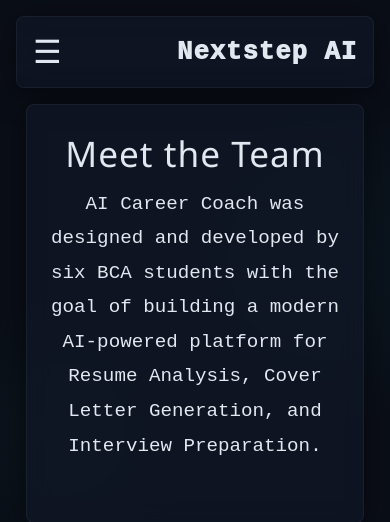
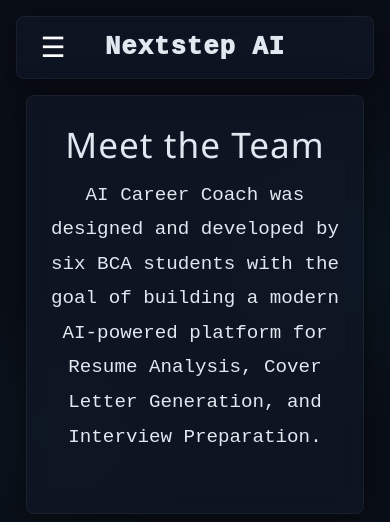
Before and after one commit to 6gbibm-art/6gb, a Python web app: template templates/about.html in a window 390 px wide. Shown: the top 522 px of the page. Run offline with Jinja, Linux system fonts and the light colour scheme; the template is opened without the code that fills it, so the values that code supplies are empty.

Commit message:
fixed the button alignment

```diff
--- a/static/styles.css
+++ b/static/styles.css
@@ -70,7 +70,7 @@
         cursor: pointer;
         transition: all 0.3s ease;
         border-radius: 4px;
-        font-size: 1.3rem;
+        font-size: 1.1rem;
         font-weight : 900;
         display: inline-block; /* Ensures padding works correctly on links */
     }
@@ -849,22 +849,28 @@
    MOBILE NAVIGATION
 ===================================================== */
 
-.menu-toggle {
+.menu-toggle{
+    position:absolute;
+    left:16px;
+    top:50%;
+    transform:translateY(-50%);
 
-    display: none;
+    width:40px;
+    height:40px;
 
-    background: none;
+    display:flex;
+    align-items:center;
+    justify-content:center;
 
-    border: none;
+    background:transparent;
+    border:none;
 
-    color: var(--text-primary);
+    color:white;
+    font-size:28px;
+    cursor:pointer;
 
-    font-size: 2rem;
-
-    cursor: pointer;
-
+    z-index:2000;
 }
-
 /* Hide mobile components on desktop */
 
 #mobile-nav,
@@ -890,15 +896,33 @@
 
         display:block;
 
+        position:absolute;
+
+        left:1rem;
+
+        top:50%;
+
+        transform:translateY(-50%);
+
     }
-    header button.ham{
-        display: flex;
-        justify-content: flex-start;
-        position: absolute;
+
+    header{
+
+        position:relative;
+
+        display:flex;
+
+        justify-content:center;
+
+        align-items:center;
+
+        padding:1rem 1.25rem;
+
     }
+
     header .logo{
-        display:flex;
-        justify-content: center;
+        margin:0 auto;
+        text-align: center;
     }
 
     /* -----------------------------
--- a/templates/layout.html
+++ b/templates/layout.html
@@ -12,13 +12,11 @@
 <body>
 
     <header class="glass-panel">
-        <button style="text-align: left;"
+        <button
         id="menu-toggle"
         class="menu-toggle">
-
         ☰
-
-    </button class="ham">
+    </button>
     <a href="/dashboard" class="logo">
         Nextstep AI
     </a>
@@ -50,8 +48,6 @@
     </nav>
 
     <!-- Mobile Hamburger -->
-
-
 
     </header>
 
```
Lines whose indentation alone changed are shown as unchanged.
